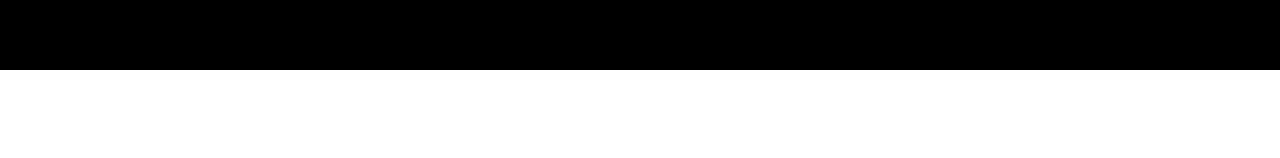
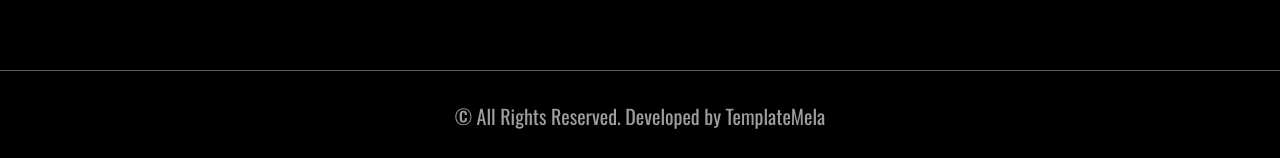
Before and after one commit to CalinCretu/proj-html-vuejs, a Vue app: page / in a window 1280 px wide. Shown: the part 6044-6202 px from the top of the page. Before the commit the page ends 6114 px from the top, so only its background shows below. Built offline with nearby package versions, Linux system fonts and the light colour scheme; a web font is replaced by a local one.

Commit message:
ADD - Rights

```diff
--- a/src/App.vue
+++ b/src/App.vue
@@ -2,12 +2,14 @@
 import Header from './components/Header.vue';
 import Main from './components/Main.vue';
 import Footer from './components/Footer.vue';
+import Rights from './components/Rights.vue';
 
 export default {
   components: {
     Header,
     Main,
     Footer,
+    Rights,
   }
 }
 </script>
@@ -22,6 +24,9 @@ export default {
   <div class="footer">
     <Footer />
   </div>
+  <div class="rights">
+    <Rights />
+  </div>
 </template>
 
 <style lang="scss">
@@ -29,7 +34,8 @@ export default {
 
 .header,
 .main,
-.footer {
+.footer,
+.rights {
   background-color: black;
 }
 </style>
--- /dev/null
+++ b/src/components/Rights.vue
@@ -0,0 +1,26 @@
+<script>
+export default {
+  name: 'Rights',
+  data() {
+    return {
+
+    }
+  }
+}
+</script>
+
+<template>
+  <div class="container-lg">
+    <div>&copy; All Rights Reserved. Developed by TemplateMela</div>
+  </div>
+</template>
+
+<style scoped>
+.container-lg {
+  text-align: center;
+  font-size: 20px;
+  color: rgba(225, 225, 225, 0.7);
+  padding: 30px 0;
+  border-top: 1px solid rgba(225, 225, 225, 0.4);
+}
+</style>
```
